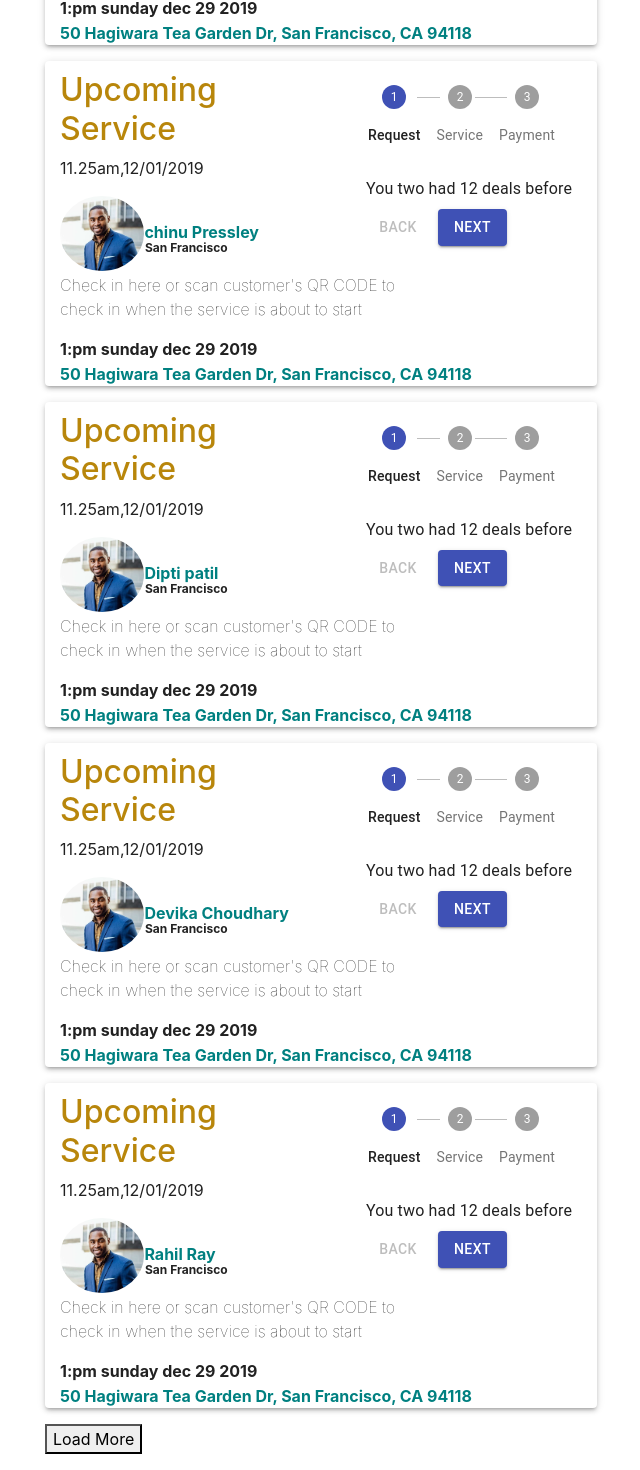
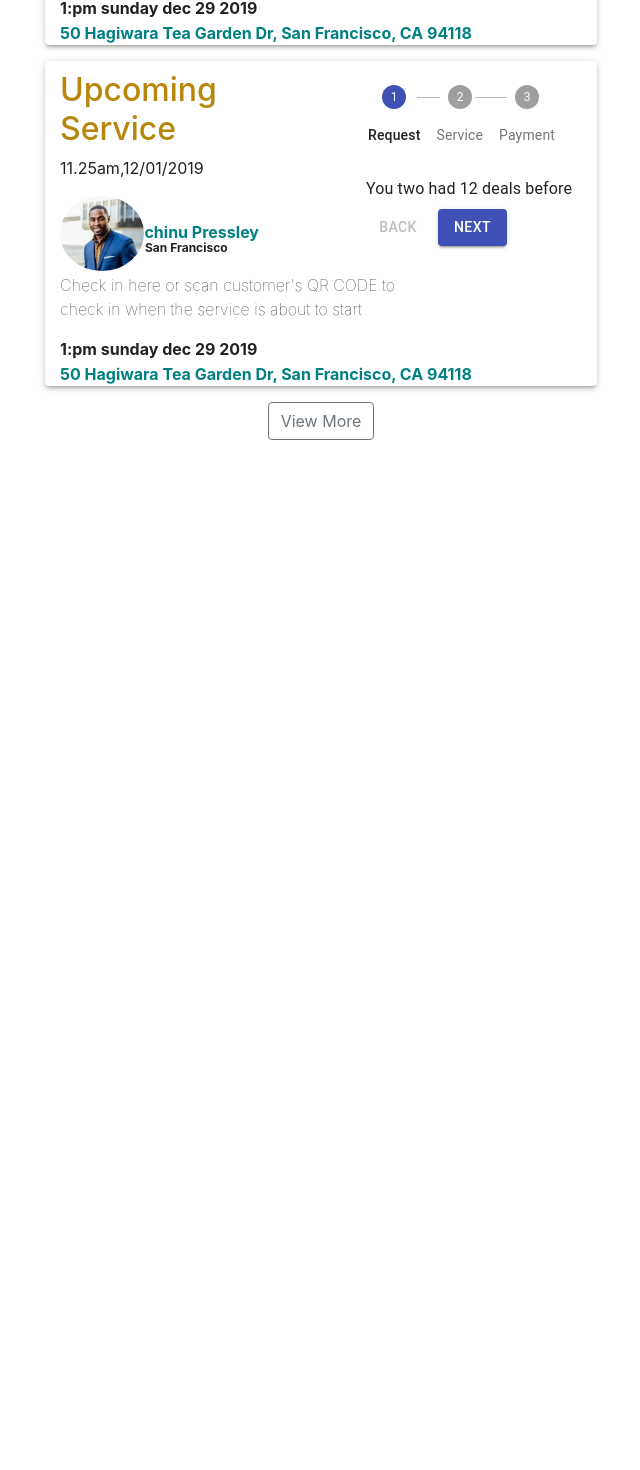
Before and after one commit to saifmav/webdura, a React (Create React App) app: page / in a window 1280 px wide. Shown: the part 1708-3178 px from the top of the page, without its empty margins (319-959 px from the left). After the commit the page ends 2172 px from the top, so only its background shows below. Built offline with nearby package versions, Linux system fonts and the light colour scheme.

Commit message:
loadmore

```diff
--- a/src/Component/Card.js
+++ b/src/Component/Card.js
@@ -3,6 +3,7 @@ import React,{useState} from 'react';
 import Paper from '@material-ui/core/Paper';
 import Steps from './Steps';
 import person from '../Images/person.jpeg';
+import { Button } from 'reactstrap';
 import Container from '@material-ui/core/Container';
 import { slice, concat } from 'lodash'
 
@@ -98,6 +99,8 @@ export default function Card(props) {
 
   return <Container maxWidth='sm'>
     {renderCard}
-    {showMore && <button onClick={loadMore}> Load More </button>}
+      <div  style={{ display:'flex', justifyContent:'center'}}>
+      {showMore ? showMore && <Button onClick={loadMore} outline color="secondary">View More</Button>: 'No More Services Requests '}
+      </div>
     </Container>;
 }
--- a/src/Component/Tabs.js
+++ b/src/Component/Tabs.js
@@ -48,6 +48,7 @@ const CenterTab = () => {
           <Card
           clickable={nextTab}
           data ={datas}
+          limit={5}
           />
         </TabPanel>
         <TabPanel value='2'>
@@ -56,6 +57,7 @@ const CenterTab = () => {
           <Card
           clickable={nextTab}
           data ={datas}
+          limit={5}
           />
         </TabPanel>
         <TabPanel value='3'>
```
